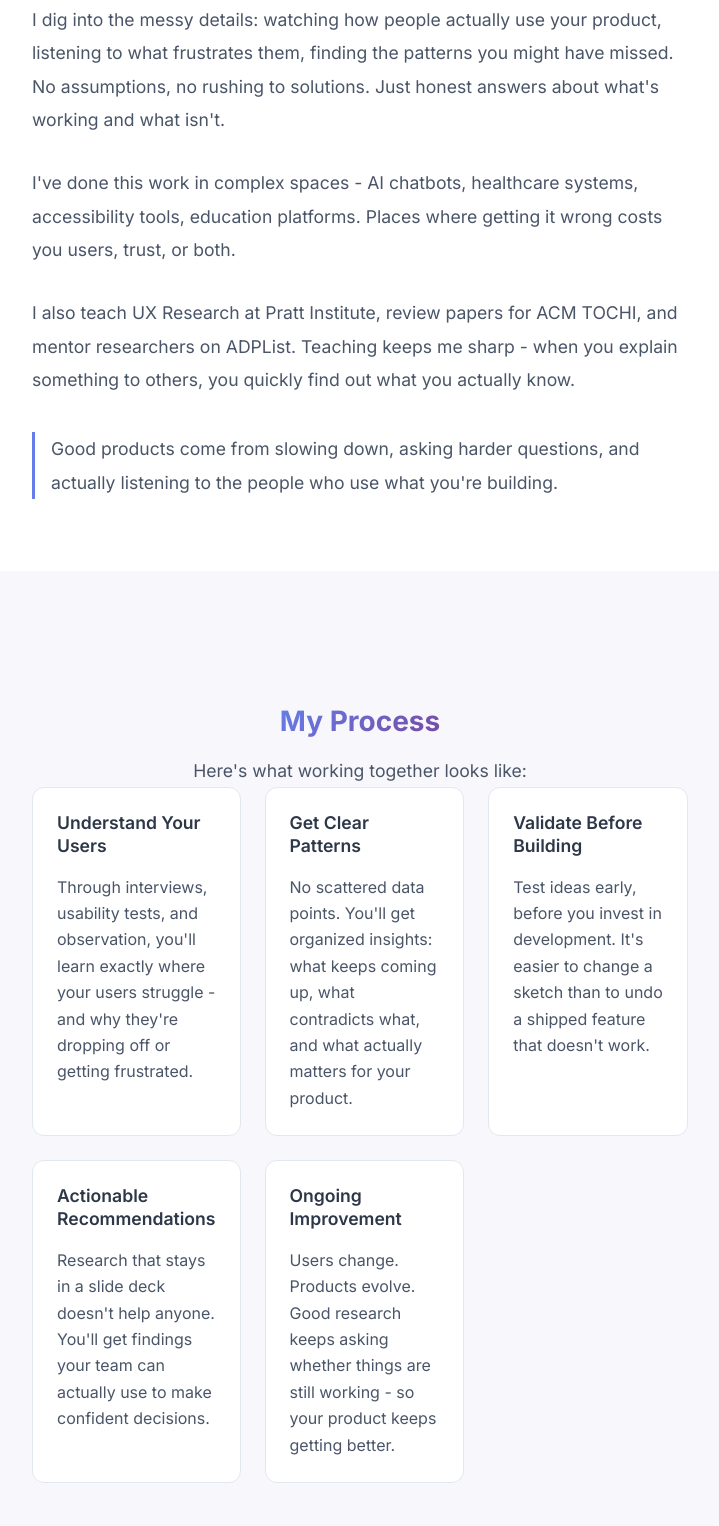
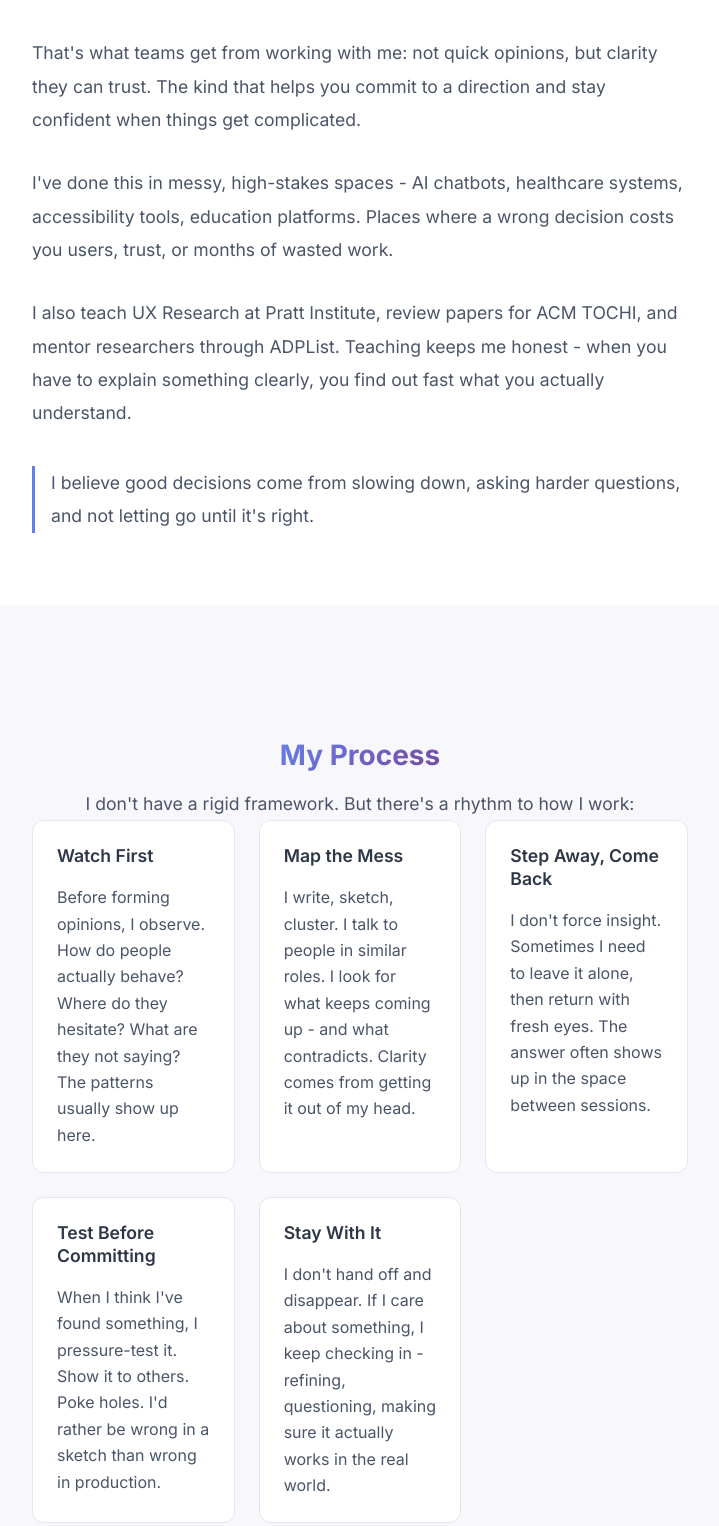
Before and after one commit to DorsaCharkhian/Dorsacharkhian, a website: page about.html in a window 1280 px wide. Shown: the part 273-1799 px from the top of the page, without its empty margins (280-999 px from the left). Drawn offline with Linux system fonts and the light colour scheme.

Commit message:
Rewrite hero and about to reflect authentic working style
- Hero: "I dig deeper before teams commit. I find patterns others miss"
- About: Show deliberate process as value proposition
- My Process: Replace generic cards with real workflow
  (Watch First, Map the Mess, Step Away, Test, Stay With It)
- Balance personal authenticity with professional positioning

Co-authored-by: Cursor <cursoragent@cursor.com>

```diff
--- a/about.html
+++ b/about.html
@@ -58,19 +58,19 @@
                 </header>
                 <div class="about-body">
                     <p>
-                        You have users who are struggling, dropping off, or complaining - but you're not sure why. That's where I come in.
+                        I don't rush to answers. I start by watching and listening - finding patterns in how people actually think and behave. I step away, sketch things out, come back. When I share something, I've already pressure-tested it.
                     </p>
                     <p>
-                        I dig into the messy details: watching how people actually use your product, listening to what frustrates them, finding the patterns you might have missed. No assumptions, no rushing to solutions. Just honest answers about what's working and what isn't.
+                        That's what teams get from working with me: not quick opinions, but clarity they can trust. The kind that helps you commit to a direction and stay confident when things get complicated.
                     </p>
                     <p>
-                        I've done this work in complex spaces - AI chatbots, healthcare systems, accessibility tools, education platforms. Places where getting it wrong costs you users, trust, or both.
+                        I've done this in messy, high-stakes spaces - AI chatbots, healthcare systems, accessibility tools, education platforms. Places where a wrong decision costs you users, trust, or months of wasted work.
                     </p>
                     <p>
-                        I also teach UX Research at Pratt Institute, review papers for ACM TOCHI, and mentor researchers on ADPList. Teaching keeps me sharp - when you explain something to others, you quickly find out what you actually know.
+                        I also teach UX Research at Pratt Institute, review papers for ACM TOCHI, and mentor researchers through ADPList. Teaching keeps me honest - when you have to explain something clearly, you find out fast what you actually understand.
                     </p>
                     <p class="about-belief">
-                        Good products come from slowing down, asking harder questions, and actually listening to the people who use what you're building.
+                        I believe good decisions come from slowing down, asking harder questions, and not letting go until it's right.
                     </p>
                 </div>
             </div>
@@ -81,28 +81,28 @@
                 <section class="about-process" id="process" aria-labelledby="process-heading">
                     <h2 id="process-heading" class="about-process-title"><span class="heading-accent">My Process</span></h2>
                     <p class="about-process-intro">
-                        Here's what working together looks like:
+                        I don't have a rigid framework. But there's a rhythm to how I work:
                     </p>
                     <div class="home-featured-cards about-process-cards">
                         <div class="home-featured-card">
-                            <h3 class="home-featured-card-title">Understand Your Users</h3>
-                            <p>Through interviews, usability tests, and observation, you'll learn exactly where your users struggle - and why they're dropping off or getting frustrated.</p>
+                            <h3 class="home-featured-card-title">Watch First</h3>
+                            <p>Before forming opinions, I observe. How do people actually behave? Where do they hesitate? What are they not saying? The patterns usually show up here.</p>
                         </div>
                         <div class="home-featured-card">
-                            <h3 class="home-featured-card-title">Get Clear Patterns</h3>
-                            <p>No scattered data points. You'll get organized insights: what keeps coming up, what contradicts what, and what actually matters for your product.</p>
+                            <h3 class="home-featured-card-title">Map the Mess</h3>
+                            <p>I write, sketch, cluster. I talk to people in similar roles. I look for what keeps coming up - and what contradicts. Clarity comes from getting it out of my head.</p>
                         </div>
                         <div class="home-featured-card">
-                            <h3 class="home-featured-card-title">Validate Before Building</h3>
-                            <p>Test ideas early, before you invest in development. It's easier to change a sketch than to undo a shipped feature that doesn't work.</p>
+                            <h3 class="home-featured-card-title">Step Away, Come Back</h3>
+                            <p>I don't force insight. Sometimes I need to leave it alone, then return with fresh eyes. The answer often shows up in the space between sessions.</p>
                         </div>
                         <div class="home-featured-card">
-                            <h3 class="home-featured-card-title">Actionable Recommendations</h3>
-                            <p>Research that stays in a slide deck doesn't help anyone. You'll get findings your team can actually use to make confident decisions.</p>
+                            <h3 class="home-featured-card-title">Test Before Committing</h3>
+                            <p>When I think I've found something, I pressure-test it. Show it to others. Poke holes. I'd rather be wrong in a sketch than wrong in production.</p>
                         </div>
                         <div class="home-featured-card">
-                            <h3 class="home-featured-card-title">Ongoing Improvement</h3>
-                            <p>Users change. Products evolve. Good research keeps asking whether things are still working - so your product keeps getting better.</p>
+                            <h3 class="home-featured-card-title">Stay With It</h3>
+                            <p>I don't hand off and disappear. If I care about something, I keep checking in - refining, questioning, making sure it actually works in the real world.</p>
                         </div>
                     </div>
                 </section>
```
Also changed, not shown: index.html (+1 -1 lines).
